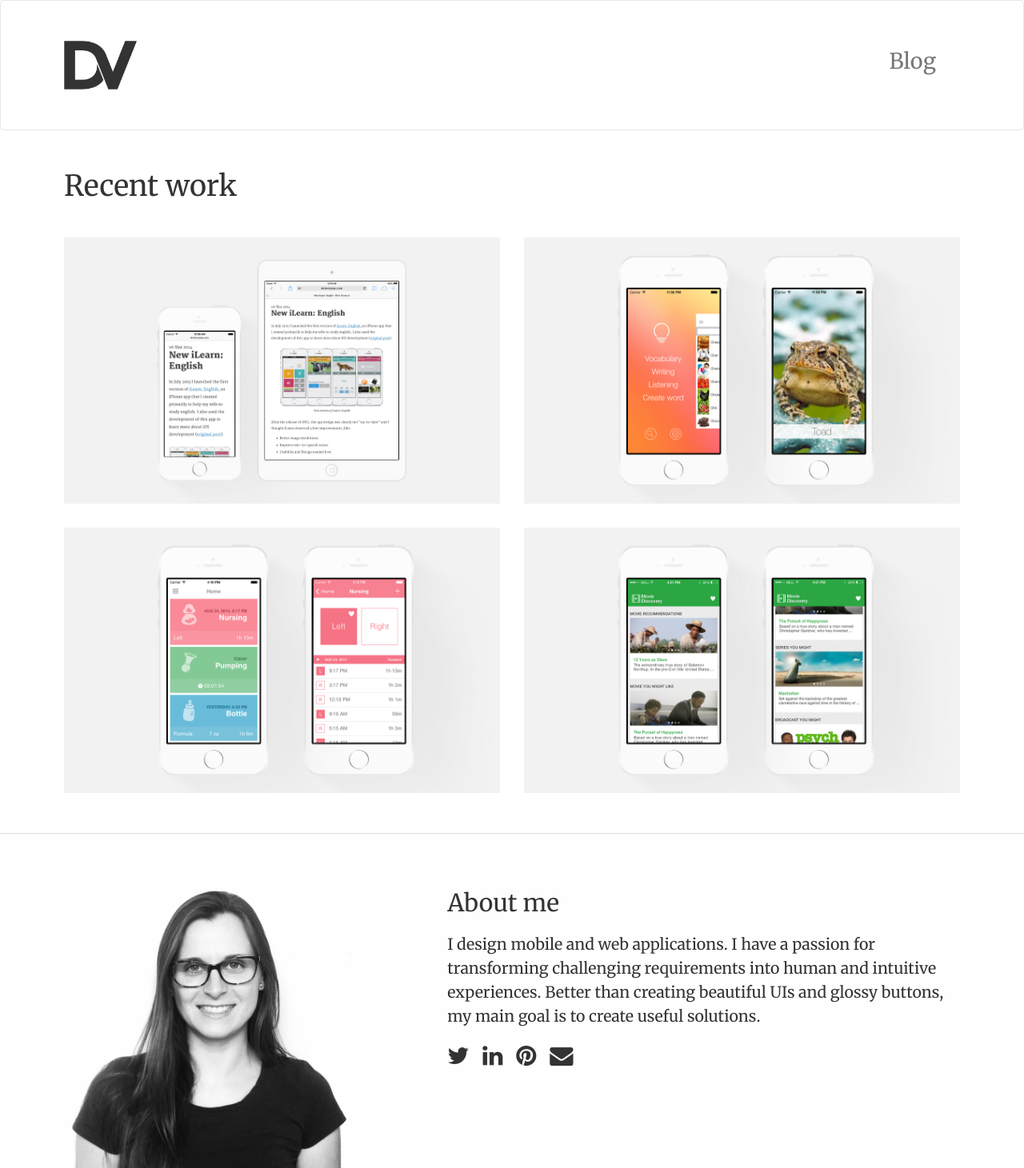
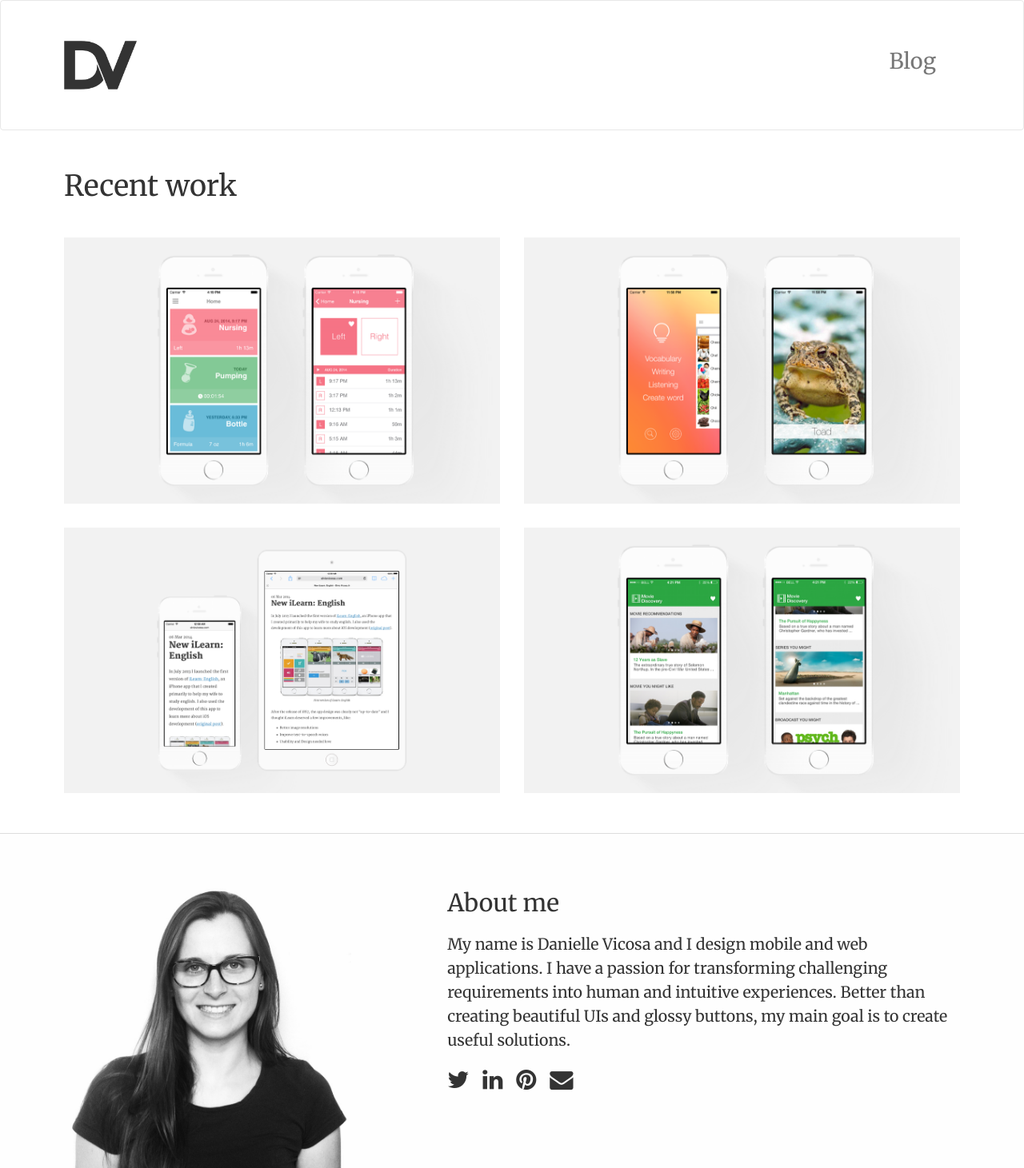
Before and after one commit to daniellevicosa/daniellevicosa.github.io, a Jekyll site: the page built from index.html, in a window 1280 px wide. Shown: the whole page at 80% size. Built offline with Jekyll 4.4.1, drawn with Linux system fonts in a browser that asks for light colours; nearby versions of some CDN libraries.

Commit message:
Fix responsive issues

```diff
--- a/_includes/footer.html
+++ b/_includes/footer.html
@@ -9,7 +9,8 @@
         <h2>About me</h2>
 
         <p>
-          I design mobile and web applications. I have a passion for transforming challenging
+          My name is Danielle Vicosa and I design mobile and web applications.
+          I have a passion for transforming challenging
           requirements into human and intuitive experiences. Better than creating
           beautiful UIs and glossy buttons, my main goal is to create useful solutions.
         </p>
--- a/css/main.css
+++ b/css/main.css
@@ -111,17 +111,38 @@ ul {
 
 @media (min-width: 992px) {
   .row {
+    margin-bottom: 30px;
   }
 }
 
 @media (min-width: 768px) {
+  .row {
+    margin-bottom: 30px;
+  }
+
   .work img {
   }
 }
 
 @media (max-width: 768px) {
+  .navbar-header {
+    float: right;
+  }
+
   .navbar-main {
     padding: 10px 0;
+  }
+
+  .work-item {
+    margin-bottom: 10px;
+  }
+
+  .post-header {
+    padding: 0 15px;
+  }
+
+  .post .row {
+    margin-bottom: 15px;
   }
 }
 
--- a/index.html
+++ b/index.html
@@ -13,8 +13,45 @@ layout: default
     </div>
 
     <div class="row">
+      <a href="/work/mamae">
         <div class="work-item col col-md-6 col-sm-6">
+
+          <div class="work-item-main">
+            <img src="/images/work/mamae/main.png"></img>
+          </div>
+
+          <div class="work-item-about">
+            <div class="work-item-about-content">
+              <h1>Mamae</h1>
+              <p>
+                iOS application, users dashboard and promotional website
+              </p>
+            </div>
+          </div>
+        </div>
+      </a>
+
+      <a href="/work/ilearn">
+        <div class="work-item col col-md-6 col-sm-6">
+          <div class="work-item-main">
+            <img src="/images/work/ilearn/main.png"></img>
+          </div>
+
+          <div class="work-item-about">
+            <div class="work-item-about-content">
+              <h1>iLearn: English</h1>
+              <p>
+                iOS application and promotional website
+              </p>
+            </div>
+          </div>
+        </div>
+      </a>
+    </div>
+
+    <div class="row">
       <a href="/work/elviovicosa">
+        <div class="work-item col col-md-6 col-sm-6">
           <div class="work-item-main">
             <img src="/images/work/elviovicosa/main.png"></img>
           </div>
@@ -27,47 +64,11 @@ layout: default
               </p>
             </div>
           </div>
-        </a>
-      </div>
-
-      <div class="work-item col col-md-6 col-sm-6">
-        <a href="/work/ilearn">
-          <div class="work-item-main">
-            <img src="/images/work/ilearn/main.png"></img>
-          </div>
-
-          <div class="work-item-about">
-            <div class="work-item-about-content">
-              <h1>iLearn: English</h1>
-              <p>
-                iOS application and promotional website
-              </p>
-            </div>
         </div>
       </a>
-      </div>
-    </div>
 
-    <div class="row">
+      <a href="/work/movie-discovery">
         <div class="work-item col col-md-6 col-sm-6">
-        <a href="/work/mamae">
-          <div class="work-item-main">
-            <img src="/images/work/mamae/main.png"></img>
-          </div>
-
-          <div class="work-item-about">
-            <div class="work-item-about-content">
-              <h1>Mamae</h1>
-              <p>
-                iOS application, users dashboard and promotional website
-              </p>
-            </div>
-          </div>
-        </a>
-      </div>
-
-      <div class="work-item col col-md-6 col-sm-6">
-        <a href="/work/movie-discovery">
           <div class="work-item-main">
             <img src="/images/work/movie-discovery/main.png"></img>
           </div>
@@ -80,8 +81,9 @@ layout: default
               </p>
             </div>
           </div>
+        </div>
       </a>
-      </div>
+
     </div>
   </div>
 </section>
```
Also changed, not shown: 11 other files. Lines whose indentation alone changed are shown as unchanged.
